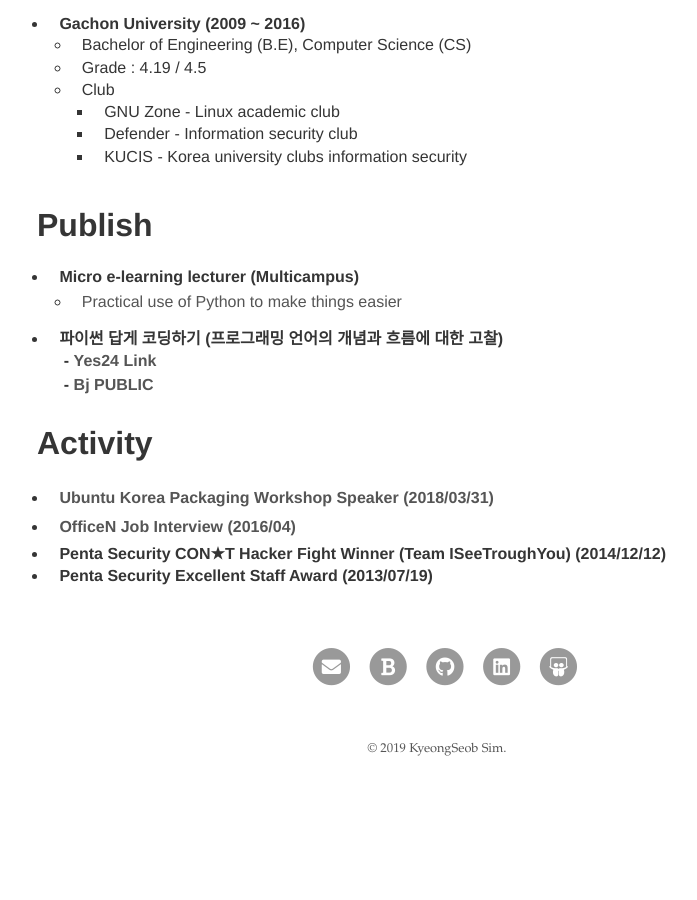
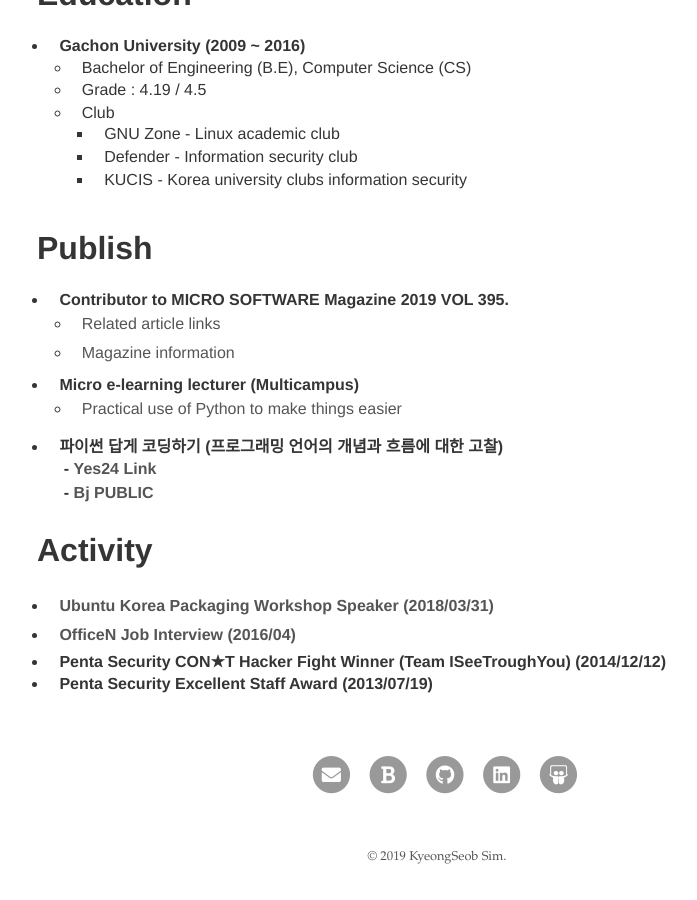
Before and after one commit to kssim/profile, a Jekyll site: the page built from index.md, in a window 1280 px wide and 900 px high, scrolled down 4187 px. Shown: the whole window, without its empty margins (203-900 px from the left). Built offline with Jekyll 4.4.1, drawn with Linux system fonts in a browser that asks for light colours; our own code applies the rules of GitHub Pages for plain Markdown files; before the commit the page ends 4979 px from its top, so only the background shows below that; some of the changed text lies outside the part shown.

Commit message:
Update index.md

```diff
--- a/index.md
+++ b/index.md
@@ -172,6 +173,9 @@ I want to develop a program for a long time. :)
 
 
 # Publish
+- Contributor to MICRO SOFTWARE Magazine 2019 VOL 395.
+  - [Related article links](http://it.chosun.com/site/data/html_dir/2019/02/13/2019021302975.html)
+  - [Magazine information](https://www.imaso.co.kr/archives/4654)
 - Micro e-learning lecturer (Multicampus)
   - [Practical use of Python to make things easier](http://www.credu.com/main/credu/user/course/zu_course_detail_R.jsp?p_subj=A51421)
 - 파이썬 답게 코딩하기 (프로그래밍 언어의 개념과 흐름에 대한 고찰)
```
Also changed, not shown: other parts of index.md (+1 -0 lines).
